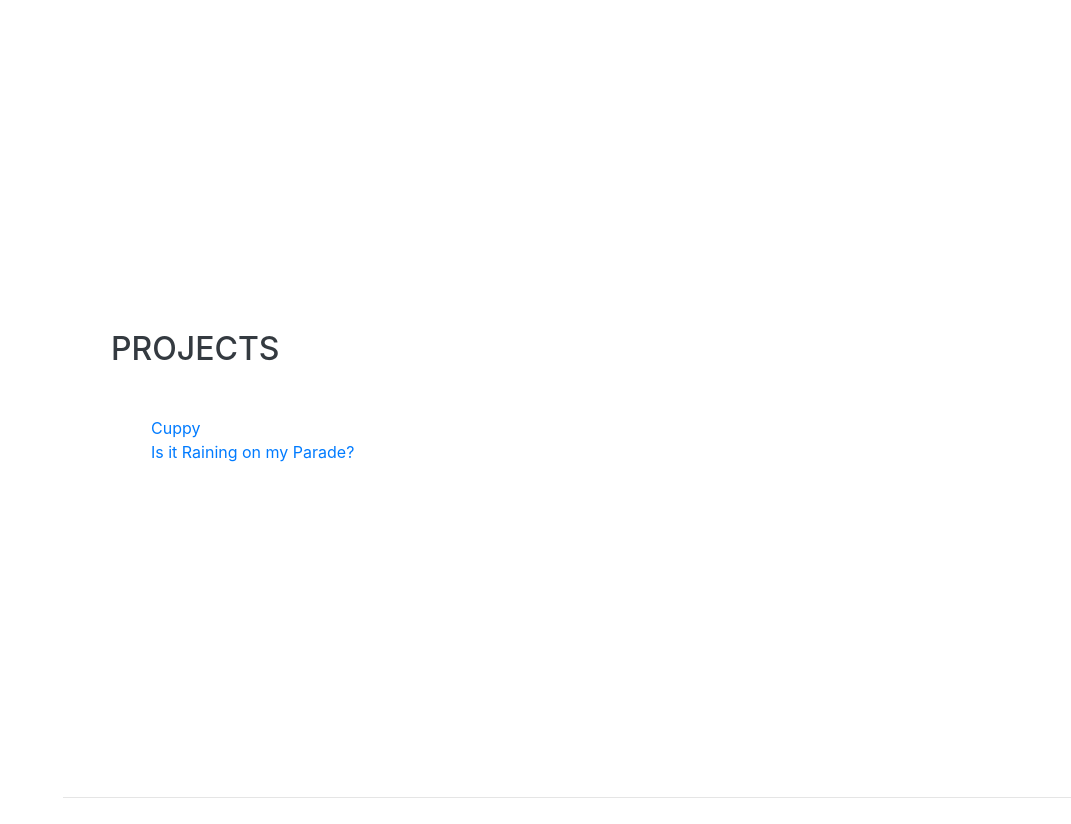
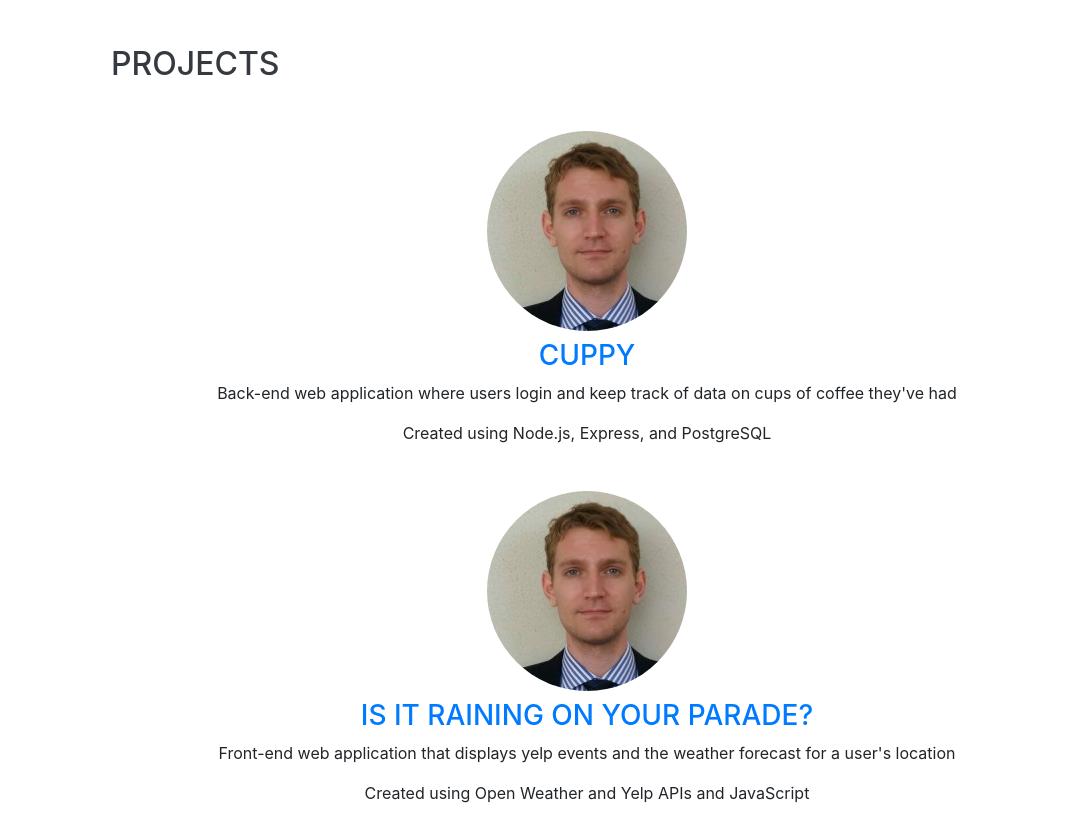
Before and after one commit to newusername1234/portfolio-webpage, a website with bundled scripts: page index.html in a window 1280 px wide. Shown: the part 804-1628 px from the top of the page, without its empty margins (209-1280 px from the left). Built offline with nearby package versions, Linux system fonts and the light colour scheme; a web font is replaced by a local one.

Commit message:
changes format

```diff
--- a/index.html
+++ b/index.html
@@ -69,7 +69,7 @@
         <div class="subheading mb-5">Atlanta, GA · (470) 265-8975 ·
           <a href="mailto:wesleyayer92@gmail.com">wesleyayer92@gmail.com</a>
         </div>
-        <p class="lead mb-5">I am a new software developer who just came back from teaching in Japan full-time for the last three years.</p>
+        <p class="lead mb-5">Hi, I'm Wes. I worked in Japan for 3 years as a teacher. Now, I'm breaking into the world of software development.</p>
         <div class="social-icons">
           <a target="_blank" href="https://www.linkedin.com/in/wesley-ayer-9651a8182/">
             <i class="fab fa-linkedin-in"></i>
@@ -87,11 +87,21 @@
       <div class="w-100">
         <h2 class="mb-5">Projects</h2>
         <ul class="fa-ul mb-0">
-          <li>
-            <a target="_blank" href="https://github.com/wesleyayer92/cuppy">Cuppy</a>
+          <li id="proj1">
+            <a target="_blank" href="https://cuppy.wesleyayer.com/">
+              <img class="img-fluid img-profile rounded-circle mx-auto mb-2" src="img/profile.jpg" alt="cuppy application">
+            </a>
+            <h3><a target="_blank" href="https://cuppy.wesleyayer.com">Cuppy</a></h3>
+            <p>Back-end web application where users login and keep track of data on cups of coffee they've had</p>
+            <p>Created using Node.js, Express, and PostgreSQL</p>
           </li>
-          <li>
-            <a target="_blank" href="https://github.com/wesleyayer92/event-weather-app">Is it Raining on my Parade?</a>
+          <li id="proj2">
+            <a target="_blank" href="http://is-it-raining.surge.sh/">
+              <img class="img-fluid img-profile rounded-circle mx-auto mb-2" src="img/profile.jpg" alt="is it raining application">
+            </a>
+            <h3><a target="_blank" href="http://is-it-raining.surge.sh/">Is it Raining on Your Parade?</a></h3>
+            <p>Front-end web application that displays yelp events and the weather forecast for a user's location</p>
+            <p>Created using Open Weather and Yelp APIs and JavaScript</p>
           </li>
         </ul>
       </div>
@@ -218,7 +228,7 @@
         </p>
         <p>
           <a target="_blank"href="https://en.wikipedia.org/wiki/Japanese-Language_Proficiency_Test">
-            Japanese Language Proficiency Test N1 Certification
+            Japanese Language Proficiency Test Level N1 Certification
           </a>
            - Fluency in spoken and written Japanese
         </p>
```
Also changed, not shown: css/resume.css (+4 -4 lines), css/resume.min.css.
